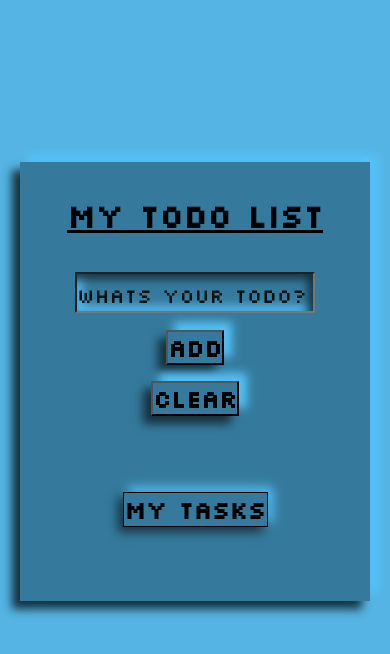
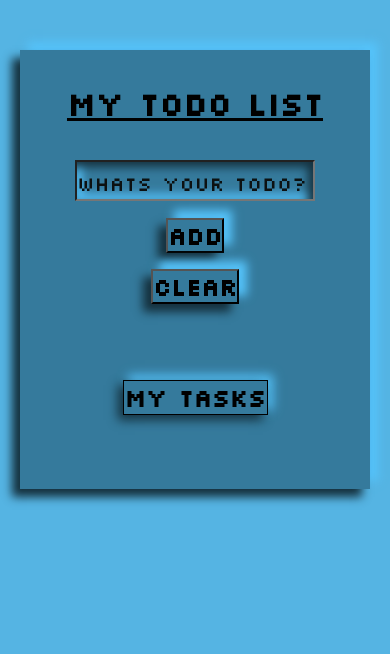
Before and after one commit to Praneethp07/lgm_vip_task1, a plain HTML site: page index.html in a window 390 px wide. Drawn offline with Linux system fonts and the light colour scheme.

Commit message:
modified

```diff
--- a/style.css
+++ b/style.css
@@ -28,7 +28,7 @@ h1{
 .container {
     height: auto;
     width: auto;
-    margin: 10rem;
+    margin: 3rem;
     display: flex;
     flex-direction: column;
     padding: 2rem;
@@ -109,7 +109,6 @@ box-shadow:  -6px 6px 12px #15313e,
 }
 @media screen and (max-width:600px){
     .container{
-        margin: 0%;
         width: 350px;
     }
     .headder{
@@ -125,7 +124,4 @@ box-shadow:  -6px 6px 12px #15313e,
     input{
         width: 15rem;
     }
-    .container{
-        margin: 10rem;
-    }
 }
```
